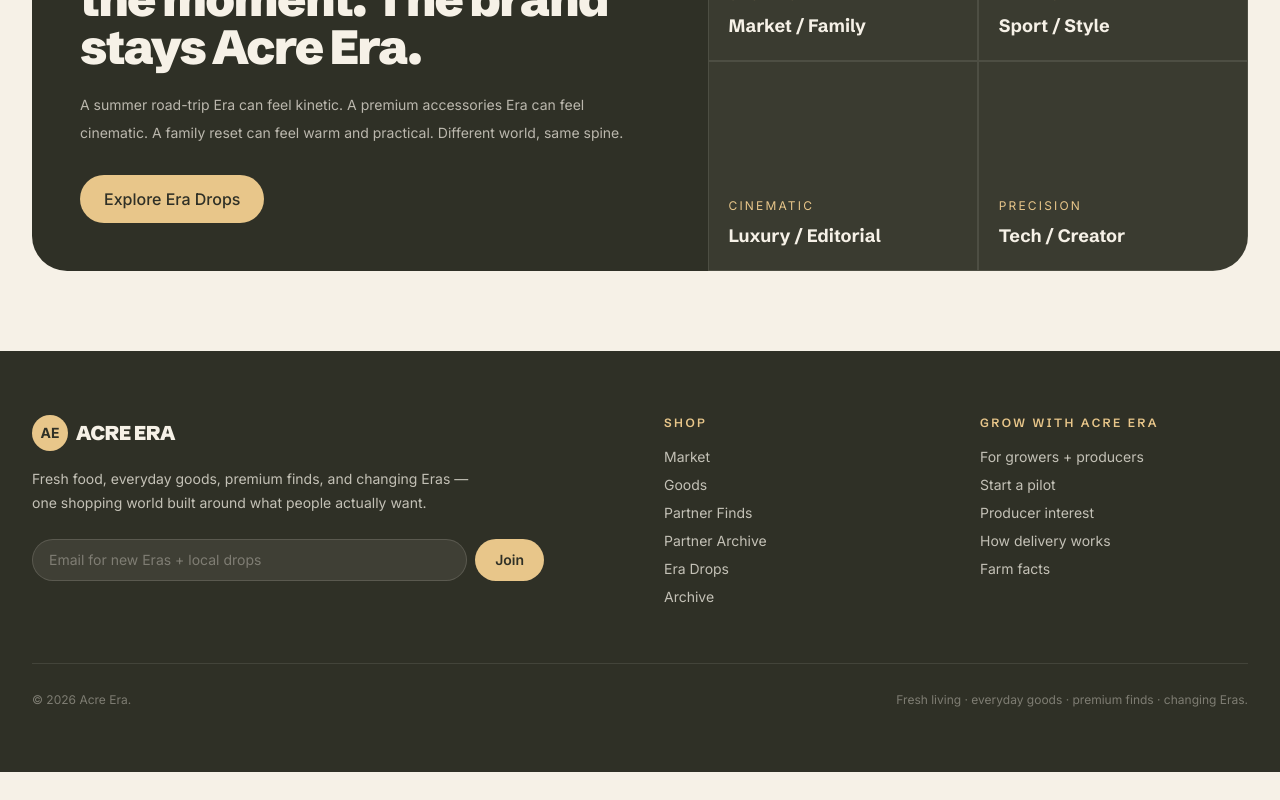
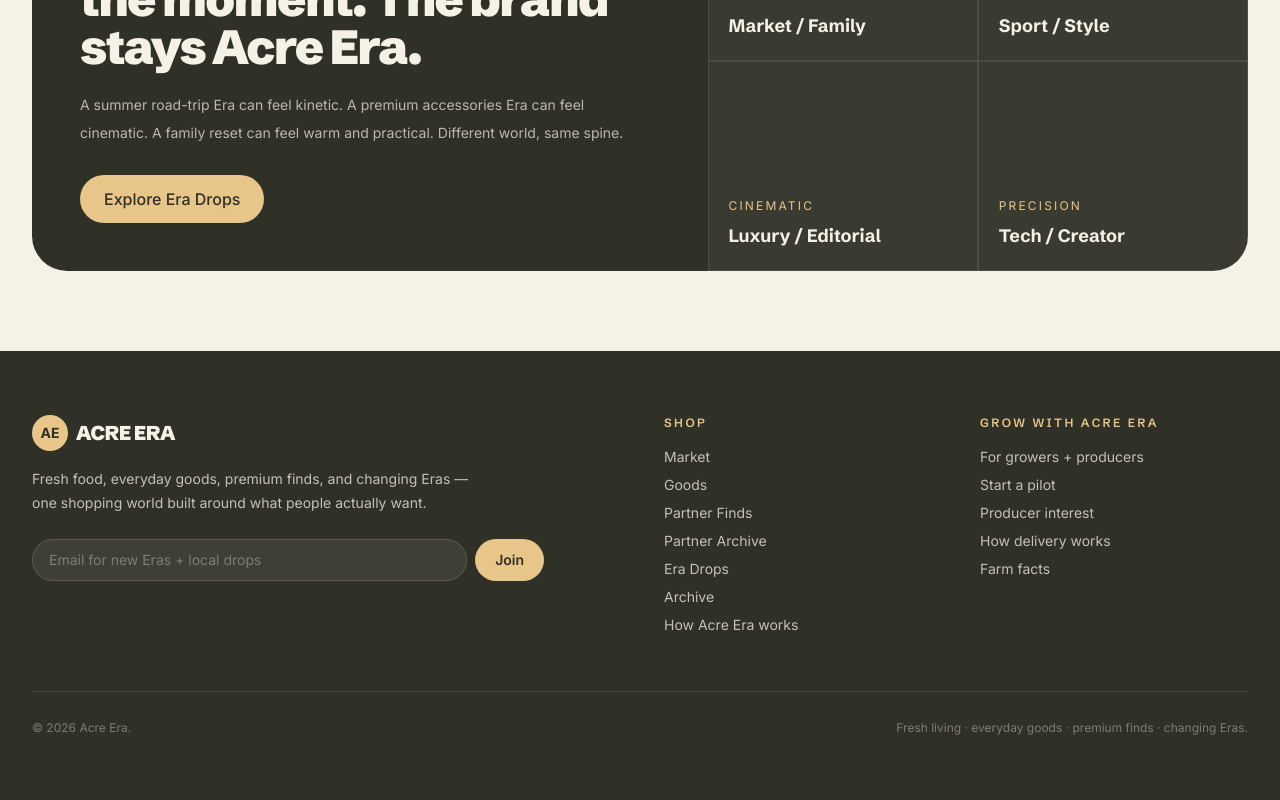
Before and after one commit to norrijam405/norvana, a Next.js app: page / in a window 1280 px wide. Shown: the part 1917-2717 px from the top of the page. Before the commit the page ends 2689 px from the top, so only its background shows below. Built offline with nearby package versions, Linux system fonts and the light colour scheme; no server answers; the database is empty.

Commit message:
ux: link customer trust guide from footer

```diff
--- a/src/components/footer.tsx
+++ b/src/components/footer.tsx
@@ -66,6 +66,7 @@ export function Footer() {
               <li><Link href="/partners/archive" className="hover:text-cream">Partner Archive</Link></li>
               <li><Link href="/era-drops" className="hover:text-cream">Era Drops</Link></li>
               <li><Link href="/archive" className="hover:text-cream">Archive</Link></li>
+              <li><Link href="/how-it-works" className="hover:text-cream">How Acre Era works</Link></li>
             </ul>
           </div>
 
```
